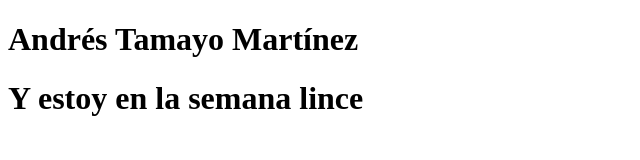
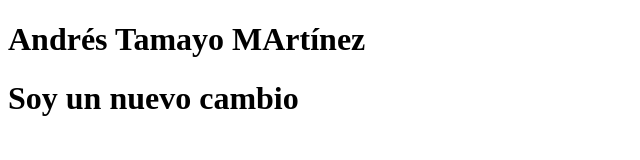
Before and after one commit to AndresTam/introduccionGit, a plain HTML site: page index.html in a window 1280 px wide. Shown: the whole page, without its empty margins (0-640 px from the left). Drawn offline with Linux system fonts and the light colour scheme.

Commit message:
Cambios despues de que se borrara el CSS

```diff
--- a/index.html
+++ b/index.html
@@ -4,10 +4,10 @@
     <meta charset="UTF-8">
     <meta http-equiv="X-UA-Compatible" content="IE=edge">
     <meta name="viewport" content="width=device-width, initial-scale=1.0">
-    <title>Página</title>
+    <title>Document</title>
 </head>
 <body>
-    <h1>Andrés Tamayo Martínez</h1>
-    <h1>Y estoy en la semana lince</h1>
+    <h1>Andrés Tamayo MArtínez</h1>
+    <h1>Soy un nuevo cambio</h1>
 </body>
 </html>
```
